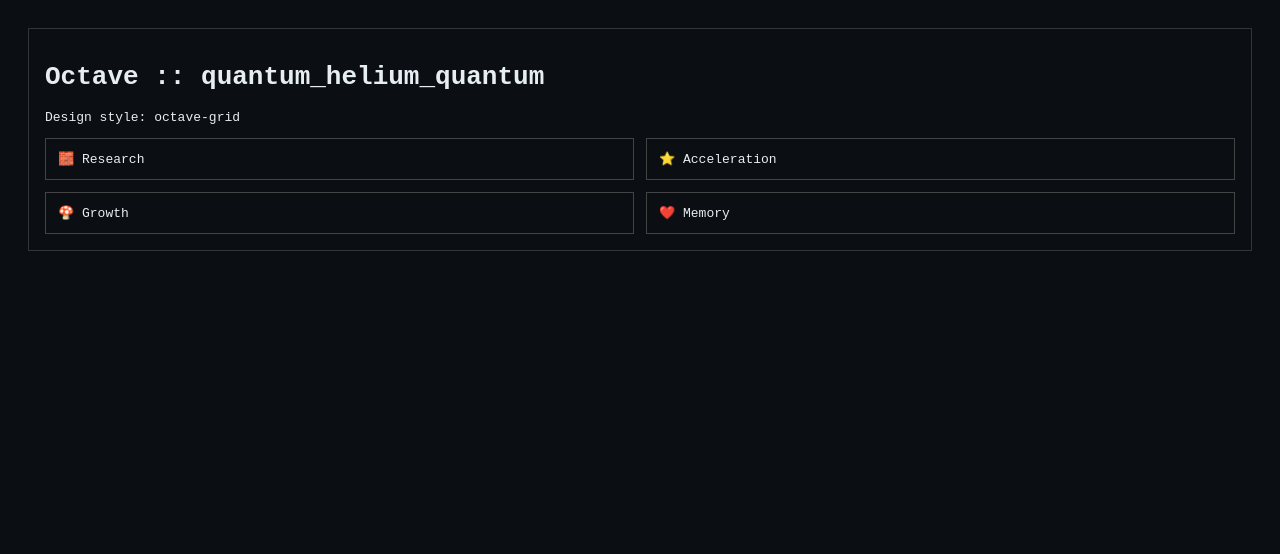
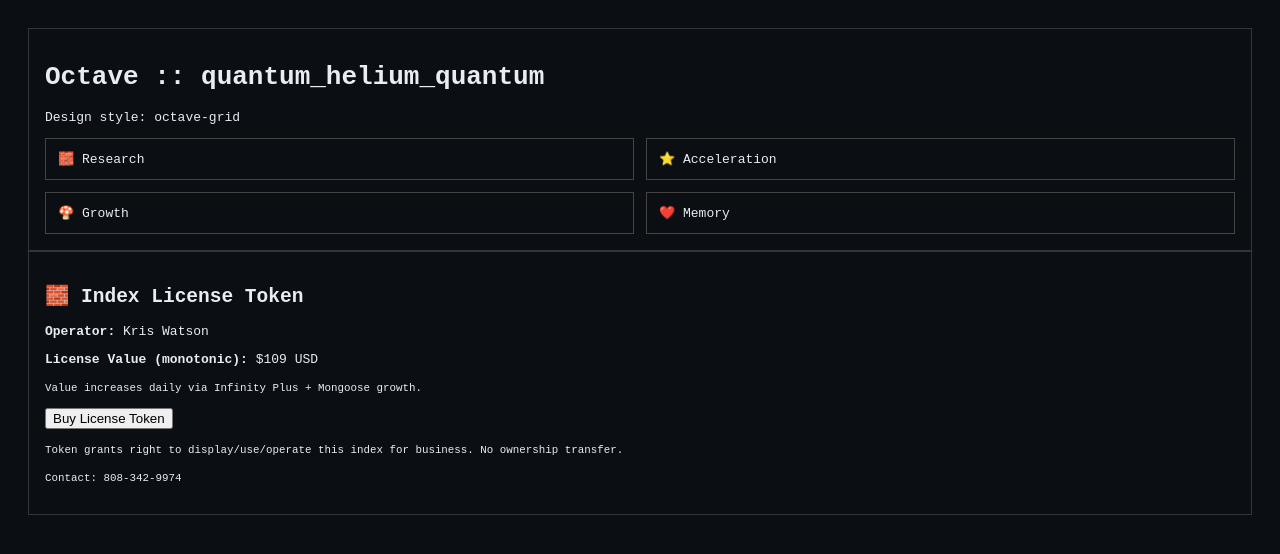
Before and after one commit to pewpi-infinity/quantum_helium_quantum, a plain HTML site: page index.html in a window 1280 px wide. Drawn offline with Linux system fonts and the light colour scheme.

Commit message:
🧱 c13b0⁴ sweep + index growth → 109

```diff
--- a/index.html
+++ b/index.html
@@ -23,3 +23,17 @@ body{font-family:monospace;background:#0b0f14;color:#e6edf3;padding:20px}
 </div>
 </body>
 </html>
+
+<!-- INDEX_VALUE_START -->
+<div class="box">
+<h2>🧱 Index License Token</h2>
+<p><strong>Operator:</strong> Kris Watson</p>
+<p><strong>License Value (monotonic):</strong> $109 USD</p>
+<p><small>Value increases daily via Infinity Plus + Mongoose growth.</small></p>
+<form action="https://www.paypal.com/paypalme/marvaseater@gmail.com/109" method="get" target="_blank">
+  <button type="submit">Buy License Token</button>
+</form>
+<p><small>Token grants right to display/use/operate this index for business. No ownership transfer.</small></p>
+<p><small>Contact: 808-342-9974</small></p>
+</div>
+<!-- INDEX_VALUE_END -->
```
Also changed, not shown: index_value.json (added, +10 -0 lines), 2 other files.
